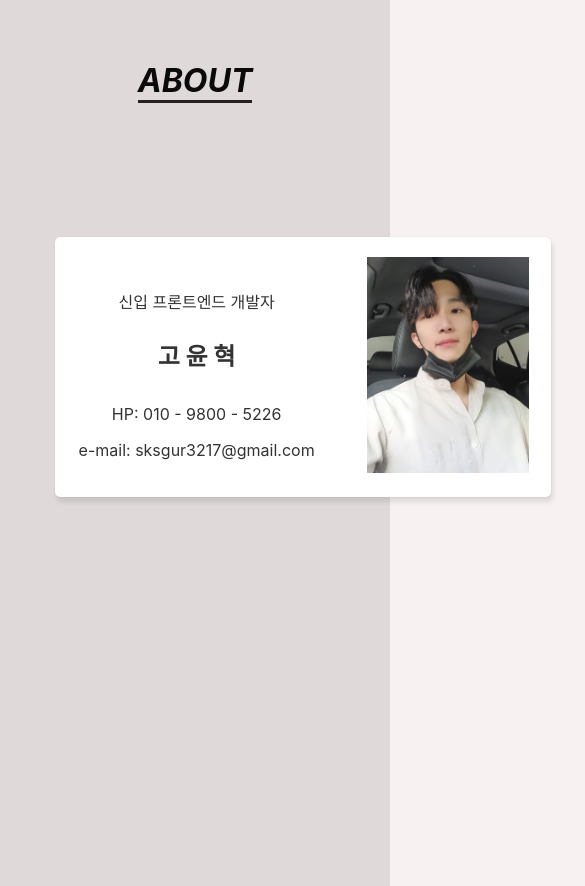
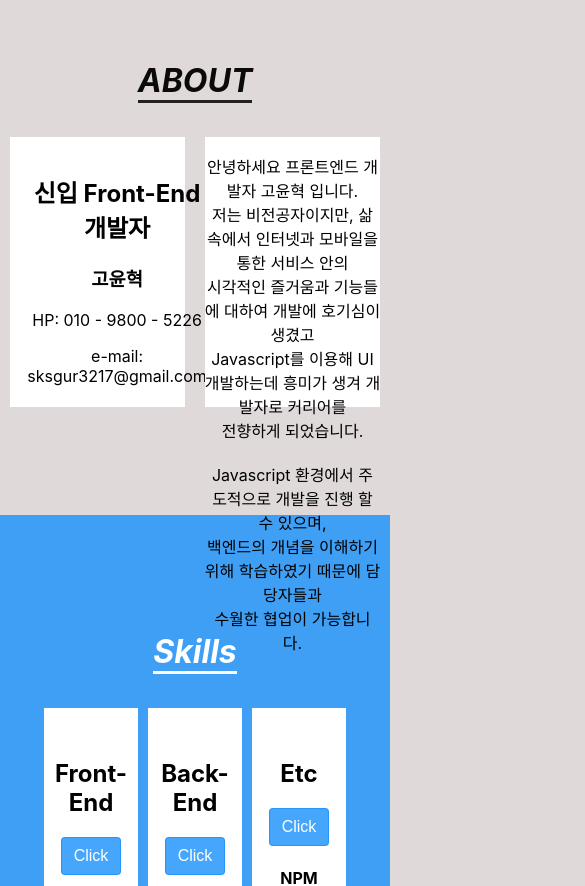
Before and after one commit to ko7452/portfolio, a React (Create React App) app: page / in a window 390 px wide. Shown: the part 900-1786 px from the top of the page, 585 px wide, since content can reach past the window. Built offline with nearby package versions, Linux system fonts and the light colour scheme.

Commit message:
Add: about-build
- about 수정
- 반응형으로 리팩토링 에정

```diff
--- a/package.json
+++ b/package.json
@@ -34,5 +34,5 @@
   "devDependencies": {
     "gh-pages": "3.1.0"
   },
-  "homepage": "http://ko7452.github.io/portfolio-pages"
+  "homepage": "https://ko7452.github.io/portfolio/"
 }
--- a/src/component/About.css
+++ b/src/component/About.css
@@ -17,71 +17,31 @@
   margin-inline-start: 0px;
   margin-inline-end: 0px;
 }
-.profile {
-  padding-right: 5%;
-  padding-left: 5%;
-  background-color: rgb(223, 217, 217);
-}
-.inner {
-  display: flex;
-  width: 100%;
-}
-.left {
-  padding-right: 10%;
-  padding-left: 10%;
-}
-.right {
-  padding-left: 1rem;
-  padding-right: 0;
-  margin-bottom: 5rem;
-  margin-left: 5%;
-  flex-grow: 1;
-}
-.about-info {
-  font-size: 20px;
-  margin-bottom: 4rem;
-  margin-top: 1rem;
-  box-sizing: border-box;
-  padding: 1rem;
-  margin-right: 8vw;
-  width: 100%;
-}
-.card-wraper {
-  display: flex;
-  flex-direction: column;
-}
-.card {
-  padding: 0.25rem 0.5rem;
-  max-width: 30rem;
+.about-contact-box-wraper {
+  margin: 3%;
   width: 100%;
   display: flex;
-  border-radius: 5px;
-  background-color: white;
-  box-shadow: 0px 0px 1px rgba(0, 0, 0, 0.2), 2px 5px 5px rgba(0, 0, 0, 0.1);
+  justify-content: space-between;
 }
-.bio {
-  min-width: 60%;
+.about-contact-box-wraper02 {
+  width: 80%;
   display: flex;
+  justify-content: space-between;
+}
+.about-contact-box {
+  width: 45%;
+  /* height: 300px; */
+  margin: 0 auto;
+  background: white;
+  border: 4px;
+}
+.about-info-box {
+  margin-top: 10%;
   align-items: center;
-  color: #333;
-}
-.bio-inner {
-  padding: 1rem;
-  flex-grow: 1;
-  margin-right: 3rem;
-}
-.name {
-  font-weight: bold;
-  font-size: 1.5rem;
-  margin-bottom: 2rem;
-}
-.phone {
-  white-space: nowrap;
-  margin-bottom: 0.1rem;
-}
-.email {
-  white-space: nowrap;
-  margin-bottom: 0.1rem;
+  /* padding: 3rem 0; */
+  flex-direction: column;
+  display: flex;
+  height: 30vh;
 }
 .photo {
   opacity: 0.93;
--- a/src/component/About.js
+++ b/src/component/About.js
@@ -9,36 +9,26 @@ const About = () => {
     <div id="about">
       <div class="About">
         <h1>ABOUT</h1>
+        <div class="about-contact-box-wraper">
+          <div class="about-contact-box">
+            <div class="about-info-box">
+              <div class="about-contact-box-wraper02">
+                <div>
+                  <h2>신입 Front-End 개발자</h2>
+                  <h3>고윤혁</h3>
+                  <p>HP: 010 - 9800 - 5226</p>
+                  <p>e-mail: sksgur3217@gmail.com</p>
                 </div>
-      <div class="profile">
-        <div class="inner">
-          <p class="left">
-            <div class="inner">
-              <div class="card-wraper">
-                <div class="card">
-                  <div class="bio">
-                    <div class="bio-inner">
-                      <p>신입 프론트엔드 개발자</p>
-                      <p class="name">고 윤 혁</p>
-                      <p class="phone">HP: 010 - 9800 - 5226</p>
-                      <p class="email">e-mail: sksgur3217@gmail.com</p>
-                    </div>
-                  </div>
-                  <div class="photo">
-                    <div class="photo-inner" alt="photo">
+                <div>
                   <img src={Photo} width="162.61" height="215.92" />
                 </div>
               </div>
             </div>
           </div>
-            </div>
-          </p>
-          <center>
-            <div class="right">
-              <p class="about-info">
+          <div class="about-contact-box">
+            <div class="about-info-box">
               안녕하세요 프론트엔드 개발자 고윤혁 입니다. <br />
-                저는 비전공자이지만, 삶 속에서 인터넷과 모바일을 통한 서비스
-                안의
+              저는 비전공자이지만, 삶 속에서 인터넷과 모바일을 통한 서비스 안의
               <br />
               시각적인 즐거움과 기능들에 대하여 개발에 호기심이 생겼고
               <br />
@@ -51,9 +41,8 @@ const About = () => {
               백엔드의 개념을 이해하기 위해 학습하였기 때문에 담당자들과
               <br />
               수월한 협업이 가능합니다.
-              </p>
             </div>
-          </center>
+          </div>
         </div>
       </div>
     </div>
--- a/src/component/Header.css
+++ b/src/component/Header.css
@@ -61,5 +61,5 @@ html {
 }
 /* Demo purposes only */
 body {
-  background-color: #f7f1f1;
+  background-color: rgb(223, 217, 217);
 }
--- a/src/component/Home.css
+++ b/src/component/Home.css
@@ -20,7 +20,7 @@
   letter-spacing: 0.1rem;
   padding-top: 0.2em;
   overflow: hidden;
-  animation: typingAni 3s steps(50, end) 1;
+  /* animation: typingAni 3s steps(50, end) 1; */
 }
 .typer-text ::after {
   width: 20px;
```
Also changed, not shown: 14 other files (tests, documents, lock files or other folders). Lines whose indentation alone changed are shown as unchanged.
